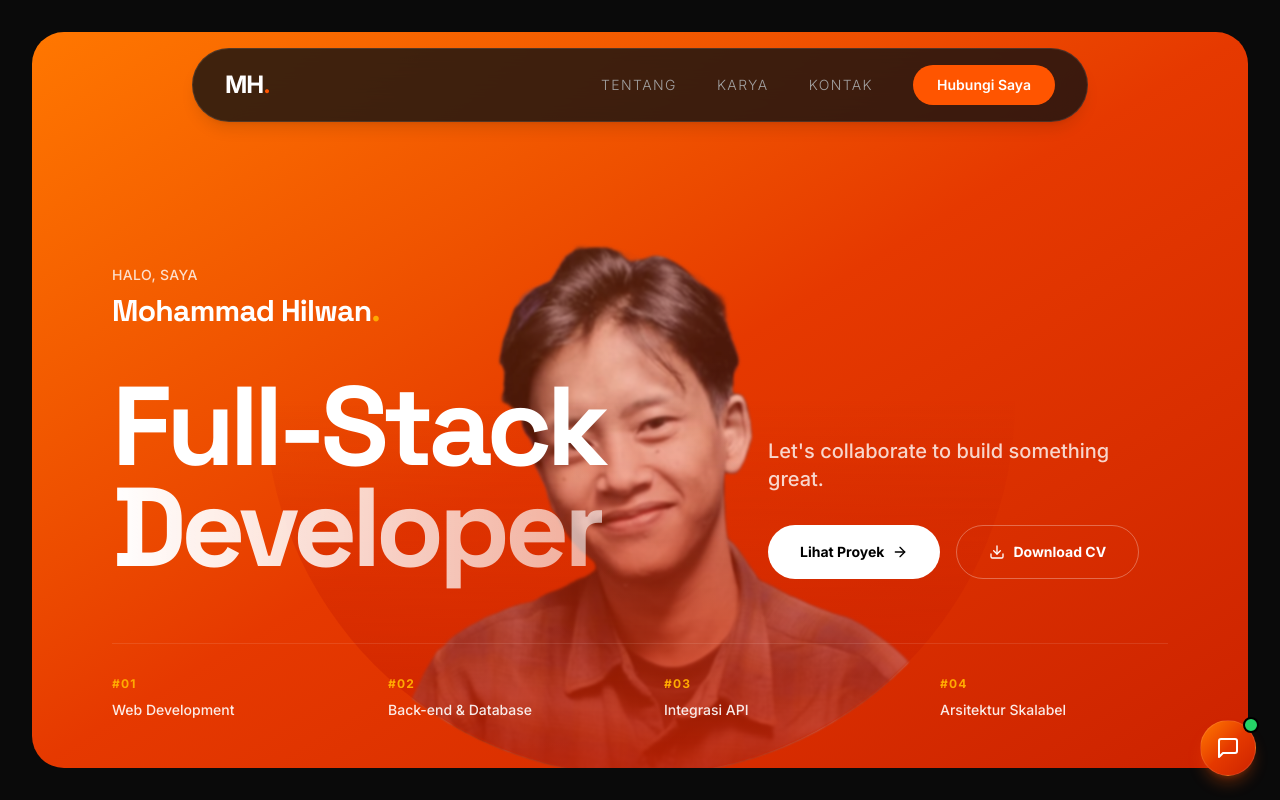
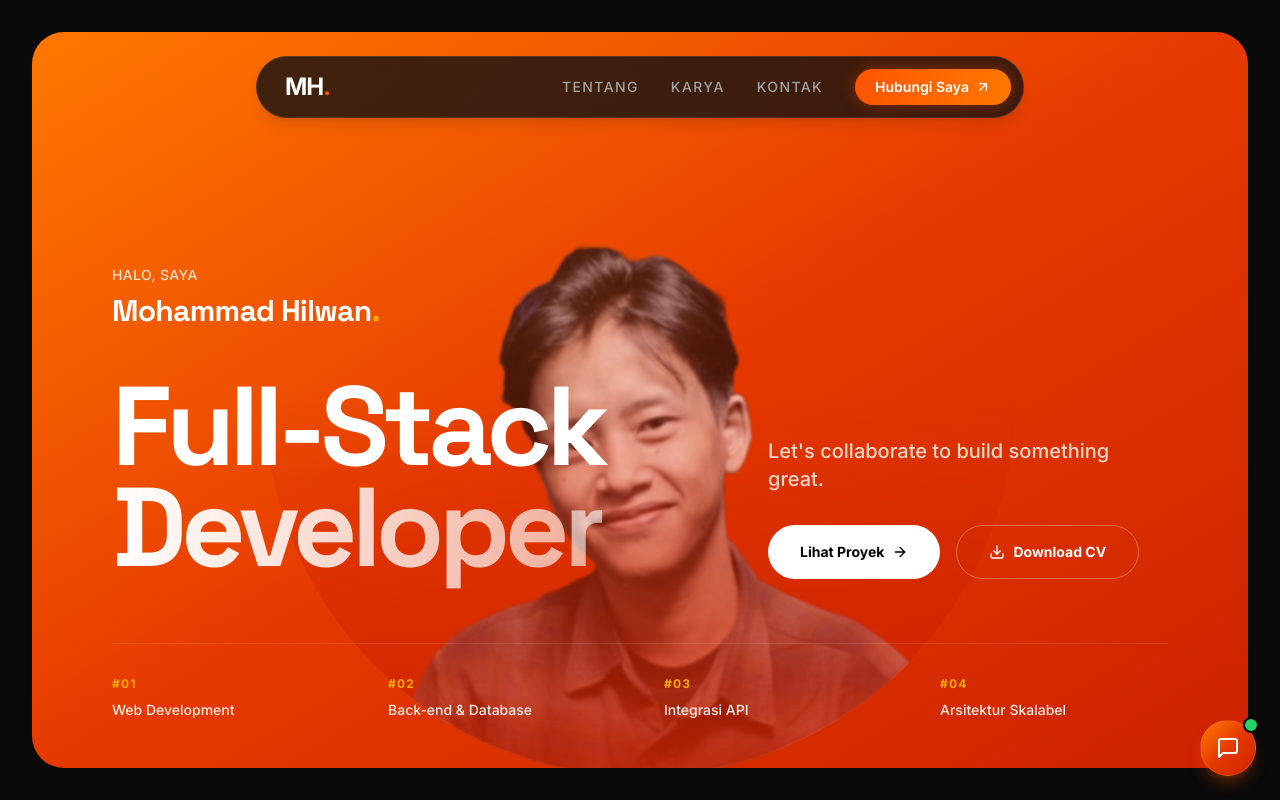
Before and after one commit to hilwan1/portfolio, a Next.js app: page / in a window 1280 px wide. Shown: the top 800 px of the page. Built offline with nearby package versions, Linux system fonts and the light colour scheme.

Commit message:
update lgi

```diff
--- a/src/components/Navbar.tsx
+++ b/src/components/Navbar.tsx
@@ -3,7 +3,7 @@
 import React, { useState, useEffect } from 'react'
 import Link from 'next/link'
 import { usePathname } from 'next/navigation'
-import { Menu, X } from 'lucide-react'
+import { Menu, X, ArrowUpRight } from 'lucide-react'
 
  export default function Navbar() {
    const pathname = usePathname()
@@ -41,25 +41,51 @@ export default function Navbar() {
    if (pathname === '/chat' || pathname === '/links') return null
 
    return (
-    <div className={`fixed left-0 right-0 z-[100] flex justify-center transition-all duration-500 ease-out px-4 ${isScrolled ? 'top-2 md:top-4' : 'top-4 md:top-10 lg:top-12'}`}>
-      <div className={`relative w-full transition-all duration-500 max-w-4xl`}>
+     <div className={`fixed left-0 right-0 z-[100] flex justify-center transition-all duration-500 ease-out px-4 ${isScrolled ? 'top-2 md:top-3' : 'top-6 md:top-12 lg:top-14'}`}>
+       <div className={`relative w-full transition-all duration-500 max-w-3xl`}>
          <nav
            className={`
              relative transition-all duration-500 overflow-hidden w-full bg-[#111111]/80 backdrop-blur-xl border border-white/10 rounded-full
              ${isScrolled ? 'shadow-[0_8px_30px_rgb(0,0,0,0.5)]' : 'shadow-lg'}
            `}
          >
-          <div className={`flex items-center justify-between transition-all duration-300 mx-auto px-6 py-3 md:px-8 md:py-4`}>
+           <div className={`flex items-center justify-between transition-all duration-300 mx-auto pl-6 pr-3 py-3 md:pl-7 md:pr-3 md:py-3`}>
              <Link href="/" className="font-bold text-xl md:text-2xl tracking-tighter text-white">
                MH<span className="text-[#ff5500]">.</span>
              </Link>
 
-            <div className="hidden md:flex items-center gap-8 lg:gap-10">
-              <Link href="/#about" className="text-sm font-light uppercase tracking-widest text-neutral-400 hover:text-white transition-colors">Tentang</Link>
-              <Link href="/#projects" className="text-sm font-light uppercase tracking-widest text-neutral-400 hover:text-white transition-colors">Karya</Link>
-              <Link href="/#contact" className="text-sm font-light uppercase tracking-widest text-neutral-400 hover:text-white transition-colors">Kontak</Link>
-              <Link href="/#contact" className={`px-6 py-2.5 rounded-full text-sm font-semibold transition-colors bg-[#ff5500] text-white hover:bg-[#e64d00]`}>
-                Hubungi Saya
+             <div className="hidden md:flex items-center gap-6 lg:gap-8">
+               <Link href="/#about" className="group relative overflow-hidden inline-block text-xs md:text-sm font-medium uppercase tracking-widest text-neutral-400 py-1">
+                 <span className="block transition-transform duration-300 ease-out group-hover:-translate-y-full">
+                   Tentang
+                 </span>
+                 <span className="absolute inset-0 block transition-transform duration-300 ease-out translate-y-full group-hover:translate-y-0 text-[#ff5500] font-semibold py-1">
+                   Tentang
+                 </span>
+               </Link>
+               <Link href="/#projects" className="group relative overflow-hidden inline-block text-xs md:text-sm font-medium uppercase tracking-widest text-neutral-400 py-1">
+                 <span className="block transition-transform duration-300 ease-out group-hover:-translate-y-full">
+                   Karya
+                 </span>
+                 <span className="absolute inset-0 block transition-transform duration-300 ease-out translate-y-full group-hover:translate-y-0 text-[#ff5500] font-semibold py-1">
+                   Karya
+                 </span>
+               </Link>
+               <Link href="/#contact" className="group relative overflow-hidden inline-block text-xs md:text-sm font-medium uppercase tracking-widest text-neutral-400 py-1">
+                 <span className="block transition-transform duration-300 ease-out group-hover:-translate-y-full">
+                   Kontak
+                 </span>
+                 <span className="absolute inset-0 block transition-transform duration-300 ease-out translate-y-full group-hover:translate-y-0 text-[#ff5500] font-semibold py-1">
+                   Kontak
+                 </span>
+               </Link>
+               <Link
+                 href="/#contact"
+                 className="group relative inline-flex items-center gap-1.5 px-5 py-2 rounded-full text-xs md:text-sm font-semibold text-white bg-gradient-to-r from-[#ff5500] to-[#ff7700] hover:from-[#ff6600] hover:to-[#ff4400] shadow-[0_0_15px_rgba(255,85,0,0.35)] hover:shadow-[0_0_25px_rgba(255,85,0,0.65)] hover:scale-[1.04] active:scale-[0.96] transition-all duration-300 overflow-hidden"
+               >
+                 <span className="relative z-10">Hubungi Saya</span>
+                 <ArrowUpRight className="relative z-10 w-4 h-4 transition-transform duration-300 group-hover:translate-x-0.5 group-hover:-translate-y-0.5" />
+                 <span className="absolute inset-0 w-full h-full bg-gradient-to-r from-transparent via-white/30 to-transparent -translate-x-full group-hover:translate-x-full transition-transform duration-700 ease-in-out pointer-events-none" />
                </Link>
              </div>
 
@@ -101,8 +127,14 @@ export default function Navbar() {
              <Link href="/#about" onClick={() => setMenuOpen(false)} className="text-3xl font-bold tracking-tight text-neutral-400 hover:text-white transition-colors uppercase">Tentang</Link>
              <Link href="/#projects" onClick={() => setMenuOpen(false)} className="text-3xl font-bold tracking-tight text-neutral-400 hover:text-white transition-colors uppercase">Karya</Link>
              <Link href="/#contact" onClick={() => setMenuOpen(false)} className="text-3xl font-bold tracking-tight text-neutral-400 hover:text-white transition-colors uppercase">Kontak</Link>
-            <Link href="/#contact" onClick={() => setMenuOpen(false)} className="bg-[#ff5500] text-white px-8 py-4 rounded-full text-center text-lg font-bold hover:bg-[#e64d00] transition-colors mt-4 shadow-lg shadow-[#ff5500]/20">
-              Hubungi Saya
+             <Link
+               href="/#contact"
+               onClick={() => setMenuOpen(false)}
+               className="group relative inline-flex items-center gap-2 bg-gradient-to-r from-[#ff5500] to-[#ff7700] text-white px-8 py-4 rounded-full text-center text-lg font-bold hover:scale-105 active:scale-95 transition-all duration-300 mt-4 shadow-xl shadow-[#ff5500]/30 overflow-hidden"
+             >
+               <span className="relative z-10">Hubungi Saya</span>
+               <ArrowUpRight className="relative z-10 w-5 h-5 transition-transform duration-300 group-hover:translate-x-1 group-hover:-translate-y-1" />
+               <span className="absolute inset-0 w-full h-full bg-gradient-to-r from-transparent via-white/30 to-transparent -translate-x-full group-hover:translate-x-full transition-transform duration-700 ease-in-out pointer-events-none" />
              </Link>
            </div>
          </div>
```
Lines whose indentation alone changed are shown as unchanged.
